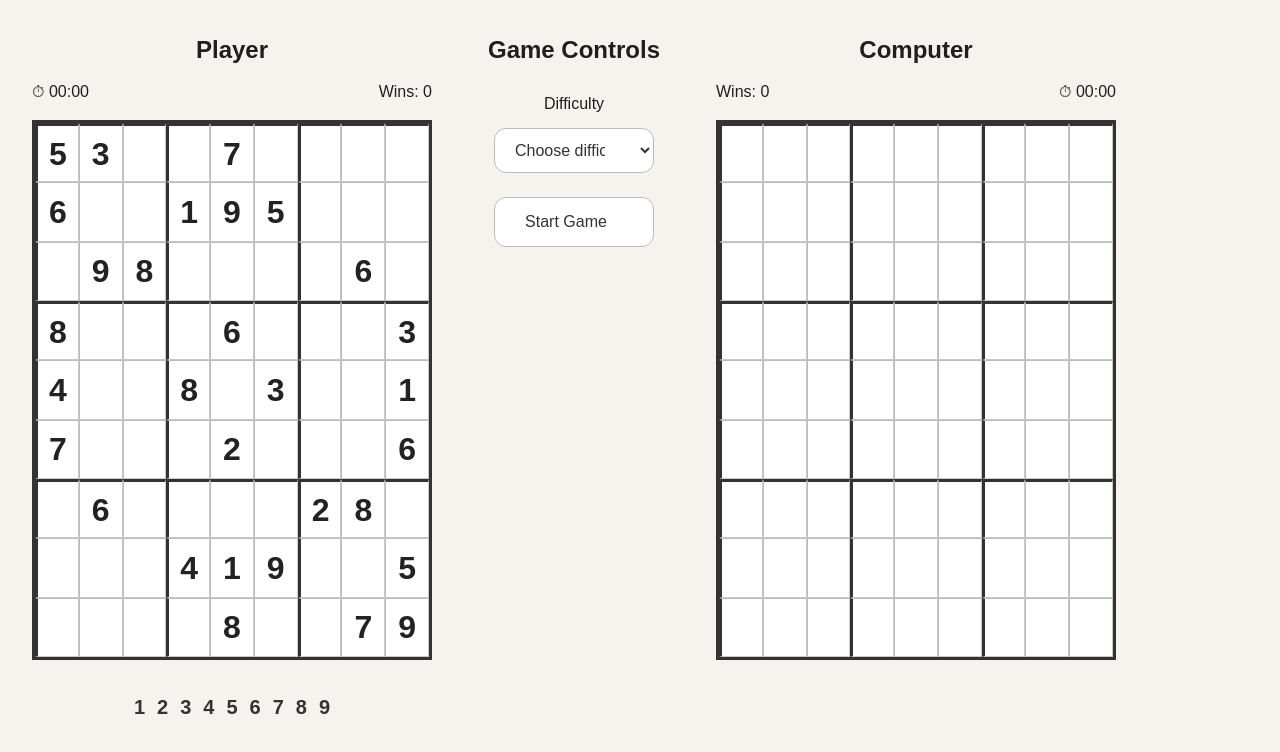
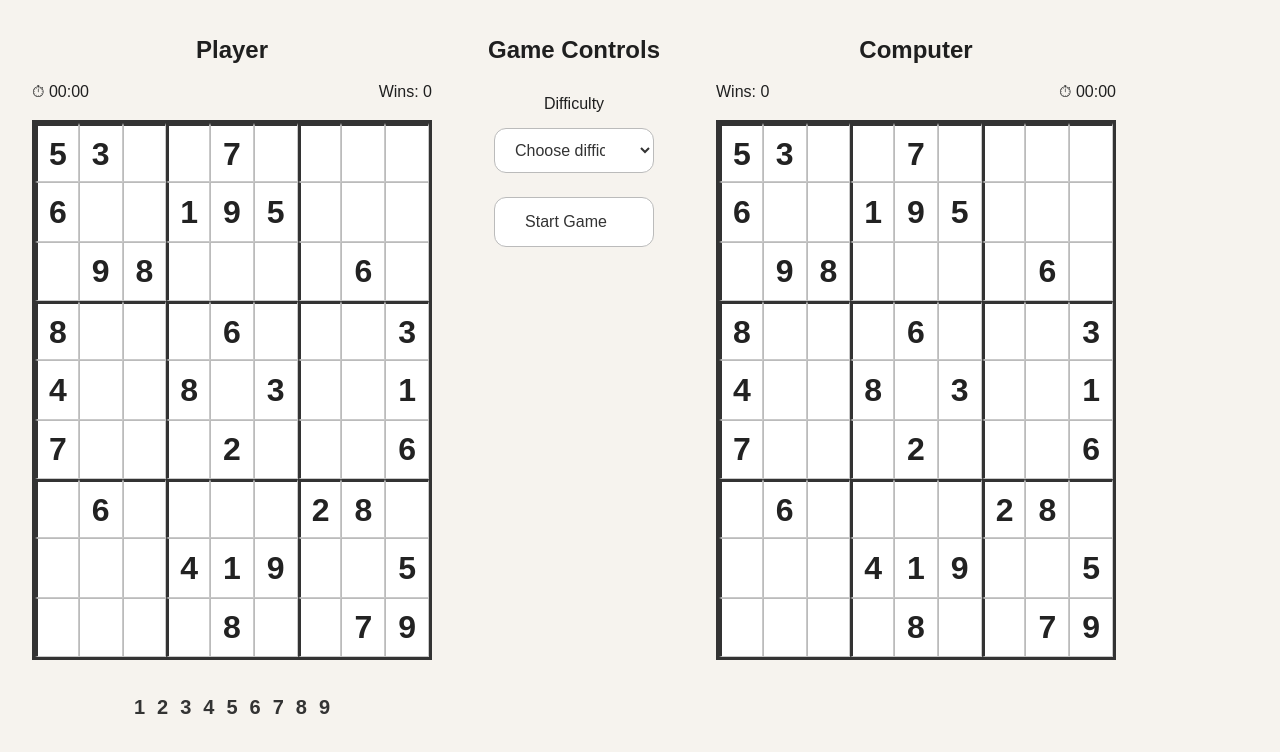
Before and after one commit to CoRine65/Sudoku_Game, a React app in the folder frontend/: page / in a window 1280 px wide. Shown: the top 752 px of the page. Built offline with nearby package versions, Linux system fonts and the light colour scheme; the HTML template or start-up script is replaced by a standard one.

Commit message:
feat: set up computer board state and edit computer side for no interaction

```diff
--- a/frontend/src/components/SudokuBoard.jsx
+++ b/frontend/src/components/SudokuBoard.jsx
@@ -5,6 +5,7 @@ export default function SudokuBoard({
   hasWon,
   givenBoard = [],
   invalidCells = [],
+  isInteractive = true,
 }) {
   const selectedRow = selectedCell?.row ?? null;
   const selectedCol = selectedCell?.col ?? null;
@@ -69,6 +70,7 @@ export default function SudokuBoard({
           key={cell.index}
           className={cell.classes}
           onClick={() => {
+            if (!isInteractive) return;
             setSelectedCell?.({ row: cell.row, col: cell.col });
           }}
         >
--- a/frontend/src/pages/SudokuGamePage.jsx
+++ b/frontend/src/pages/SudokuGamePage.jsx
@@ -13,6 +13,18 @@ export default function SudokuGamePage() {
     ["", 6, "", "", "", "", 2, 8, ""],
     ["", "", "", 4, 1, 9, "", "", 5],
     ["", "", "", "", 8, "", "", 7, 9],
+  ]);
+
+  const [computerBoard, setComputerBoard] = useState([
+  [5, 3, "", "", 7, "", "", "", ""],
+  [6, "", "", 1, 9, 5, "", "", ""],
+  ["", 9, 8, "", "", "", "", 6, ""],
+  [8, "", "", "", 6, "", "", "", 3],
+  [4, "", "", 8, "", 3, "", "", 1],
+  [7, "", "", "", 2, "", "", "", 6],
+  ["", 6, "", "", "", "", 2, 8, ""],
+  ["", "", "", 4, 1, 9, "", "", 5],
+  ["", "", "", "", 8, "", "", 7, 9],
   ]);
 
   const [selectedCell, setSelectedCell] = useState(null);
@@ -245,6 +257,7 @@ console.log("board row count:", normalizedBoard.length);
 
     setGameSessionId(data.id);
     setPlayerBoard(normalizedBoard);
+    setComputerBoard(normalizedBoard.map((row) => [...row]));
     setGivenBoard(normalizedGivenBoard);
     setInvalidCells(getInvalidCells(normalizedBoard));
     setSelectedCell(null);
@@ -332,7 +345,14 @@ const formattedTime = `${minutes}:${seconds}`;
           </div>
         </div>
 
-        <SudokuBoard />
+        <SudokuBoard
+          board={computerBoard}
+          givenBoard={givenBoard}
+          selectedCell={null}
+          setSelectedCell={() => {}}
+          invalidCells={[]}
+          isInteractive={false}
+        />
       </section>
     </main>
   );
```
